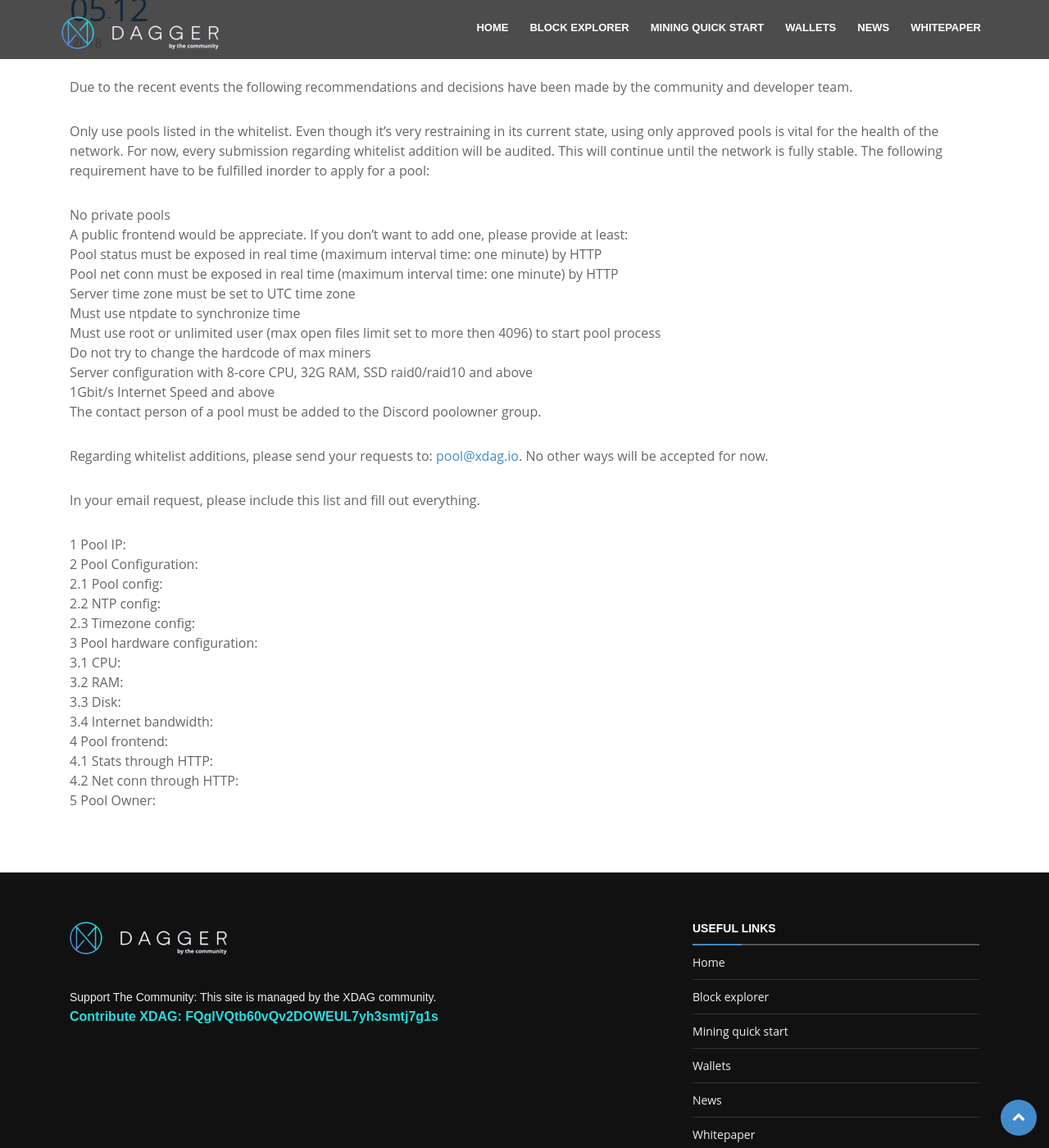
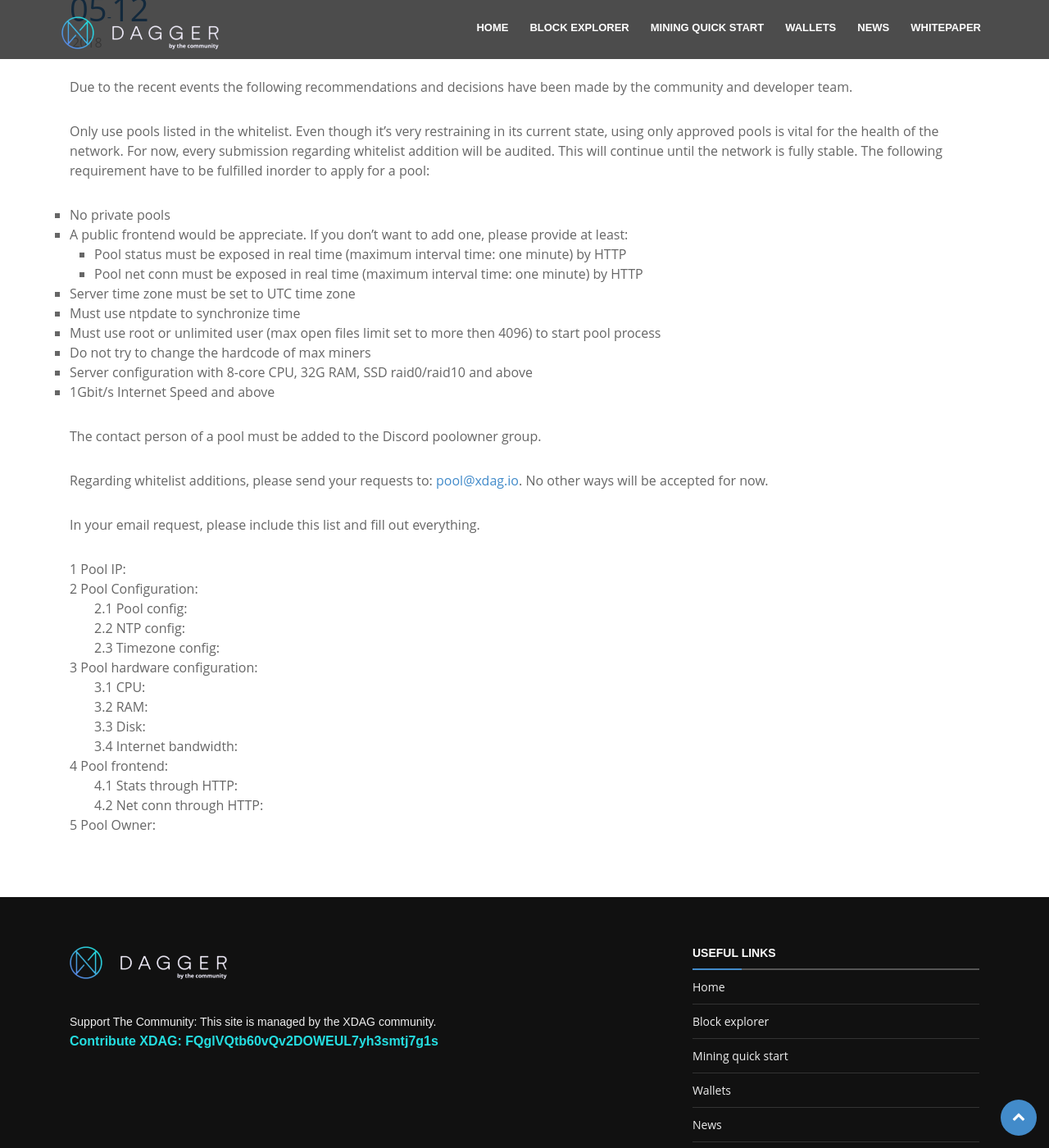
Before and after one commit to XDagger/XDagger.github.io, a Jekyll site: the page built from _posts/2018-05-12-Pool-Owners-Agreement.md, in a window 1280 px wide and 1400 px high, scrolled down 247 px. Shown: the whole window at 82% size. Built offline with Jekyll 4.4.1, drawn with Linux system fonts in a browser that asks for light colours.

Commit message:
add basic list styling for posts

```diff
--- a/_sass/newsStyle.scss
+++ b/_sass/newsStyle.scss
@@ -962,3 +962,31 @@
     font-style: normal;
   }
 }
+
+#news .post-content {
+
+  ul ul,
+  ol ol,
+  ul ol,
+  ol ul {
+    padding-left: 30px;
+    list-style: none;
+  }
+
+  ul li {
+    list-style: square;
+  }
+
+  ol {
+    list-style: none;
+  }
+
+  ol li {
+    list-style: none;
+  }
+
+  p {
+    margin: 30px 0;
+  }
+
+}
```
